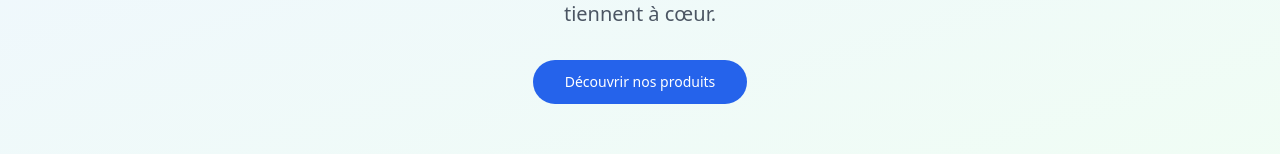
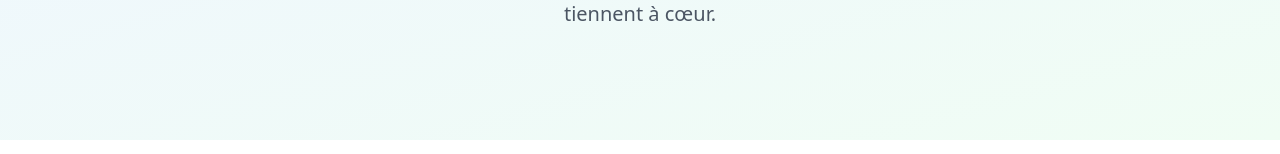
Before and after one commit to hananebelhyane/sympa-produits-site-showcase, a React (Vite) app: page / in a window 1280 px wide. Shown: the part 284-438 px from the top of the page. Built offline with nearby package versions, Linux system fonts and the light colour scheme.

Commit message:
Remove "Discover our products" button
Remove the "Discover our products" button from the Hero section, as requested.

```diff
--- a/src/components/Hero.tsx
+++ b/src/components/Hero.tsx
@@ -1,5 +1,3 @@
-
-import { Button } from "@/components/ui/button";
 
 const Hero = () => {
   return (
@@ -14,12 +12,6 @@ const Hero = () => {
             Découvrez notre sélection de produits artisanaux et équitables,
             créés avec passion par les membres de notre association pour soutenir des causes qui nous tiennent à cœur.
           </p>
-          <Button
-            size="lg"
-            className="bg-blue-600 hover:bg-blue-700 text-white px-8 py-3 rounded-full transition-all duration-300 transform hover:scale-105"
-          >
-            Découvrir nos produits
-          </Button>
         </div>
       </div>
     </section>
```
